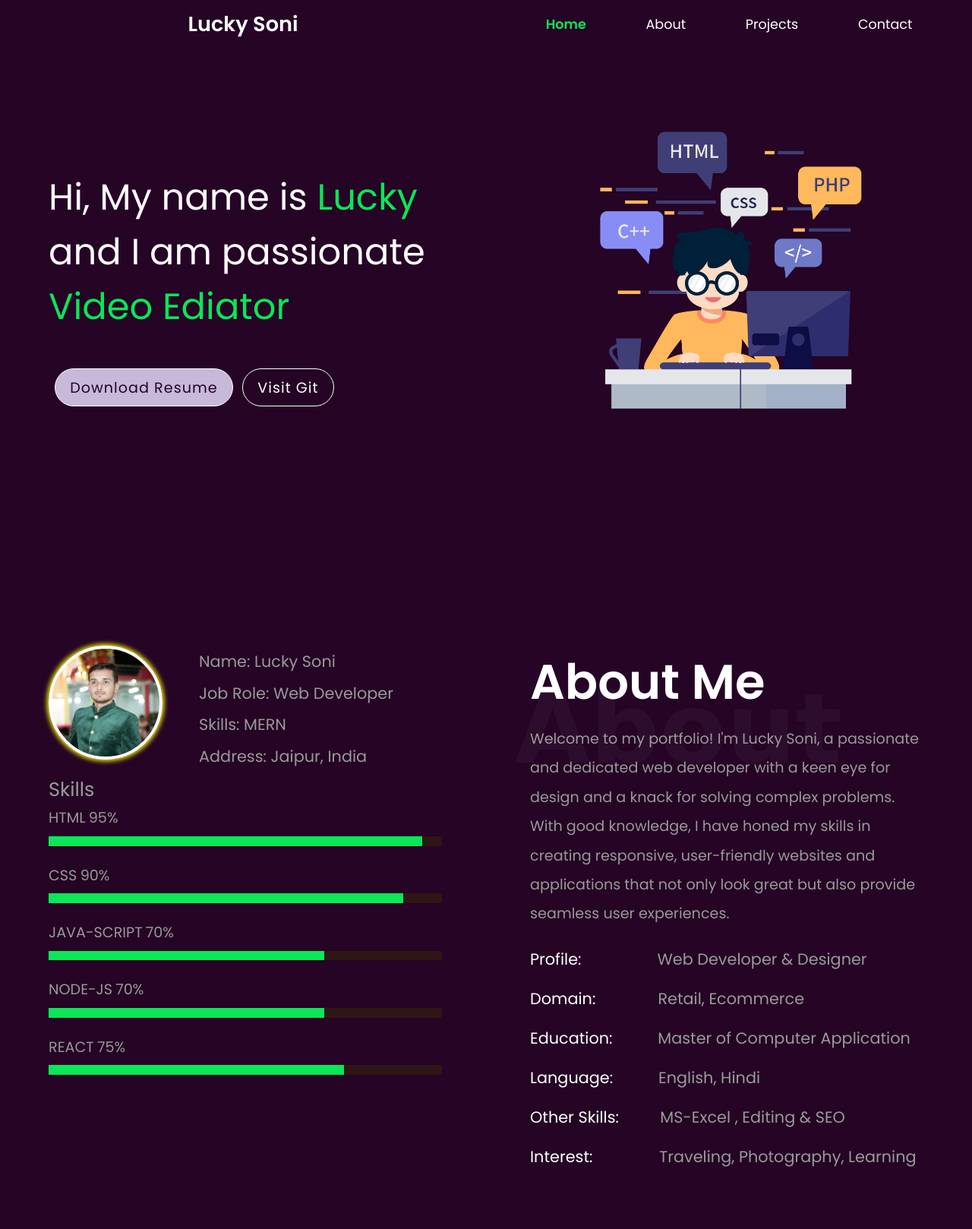
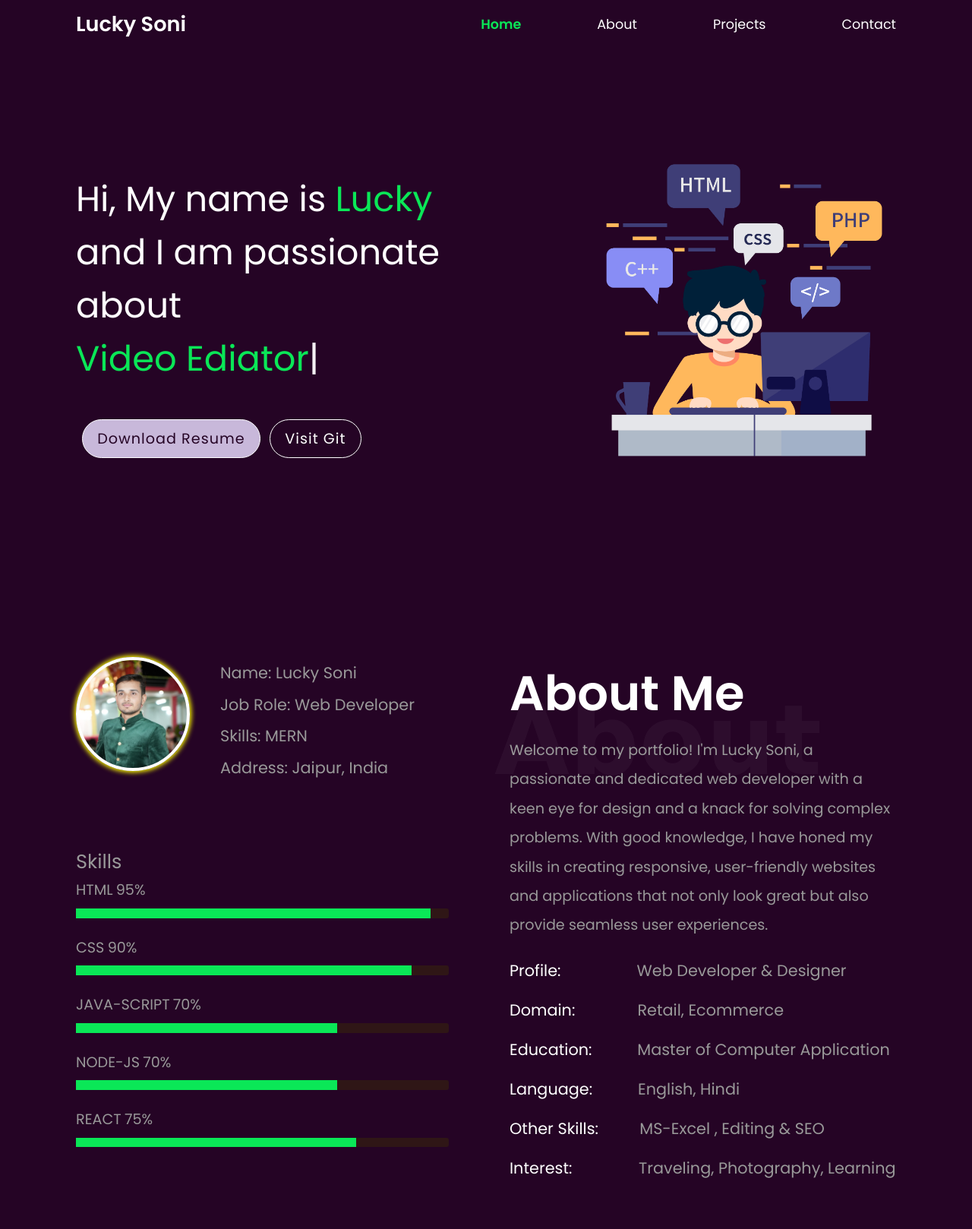
Before and after one commit to LuckySoni786/My-Portfolio, a plain HTML site: page index.html in a window 1280 px wide. Shown: the top 1618 px of the page at 76% size. Drawn offline with nearby package versions, Linux system fonts and the light colour scheme.

Commit message:
changed in ui

```diff
--- a/css/media-que.css
+++ b/css/media-que.css
@@ -1,4 +1,4 @@
-@media only screen and (max-width: 1497px) {
+/* @media only screen and (max-width: 1497px) {
     .cols{
         margin-bottom: 30px;
         position: relative;
@@ -129,7 +129,6 @@
        align-self: center;
     }
     .btn{
-        /* background: transparent; */
         color: white;
         font-size: .9rem;
     }
@@ -138,7 +137,6 @@
     }
 
     .toggle-menu{
-        /* border: 1px solid rgb(101, 101, 51); */
         background: linear-gradient(to bottom, #0e0226f3 0%, #686b73 100%);
         box-shadow: 0px 0px 6px 1px orange;
         height: 28vh;
@@ -270,4 +268,179 @@
     .opasity span{
         font-size: 2rem;
     }
+} */
+
+
+
+/* Extra small devices (phones, 600px and down) */
+/* @media only screen and (max-width: 600px) {...} */
+
+/* Small devices (portrait tablets and large phones, 600px and up) */
+@media only screen and (min-width: 600px) {
+    .common-padding{
+        padding: 0 50px;
+    }
+    .img-or-content{
+        grid-template-columns:repeat(1, 1fr);
+        gap: 0px;
+    }
+    .left{
+        grid-template-columns: repeat(2, 1fr);
+    }
+    .text span {
+        font-size: 2rem;
+    }
+    .opasity span{
+        font-size: 3rem;
+    }
+    .text-for-git{
+        font-size: 1rem;
+    }
+    .pic img{
+        width: 83%;
+    }
+    .about-sec{
+        grid-template-columns: repeat(1, 1fr);
+        padding: 50px 50px;
+    }
+    .btn {
+        padding: .5rem 1rem;
+        font-size: 1rem;
+        margin: 30px 0px 0px 8px;
+    }
+    .list-box {
+        display: none;
+    }
+    /* .hide{
+        display: flex;
+    } */
+    .menu-btn{
+        display: block;
+
+    }
+    #about-me-text::after{
+        font-size: 6rem;
+    }
+    .exp-text{
+        margin-top:-40px;
+    }
+
 }
+
+/* Medium devices (landscape tablets, 768px and up) */
+@media only screen and (min-width: 790px) {
+    .common-padding{
+        padding: 0 70px;
+    }
+    .img-or-content{
+        grid-template-columns:repeat(1, 1fr);
+        gap: 0px;
+    }
+    .left{
+        grid-template-columns: repeat(2, 1fr);
+    }
+    .text span {
+        font-size: 2rem;
+    }
+    .opasity span{
+        font-size: 3rem;
+    }
+    .text-for-git{
+        font-size: 1rem;
+    }
+    .pic img{
+        width: 83%;
+    }
+    .about-sec{
+        grid-template-columns: repeat(1, 1fr);
+        padding: 65px 70px;
+    }
+    .btn {
+        padding: .5rem 1rem;
+        font-size: 1rem;
+        margin: 30px 0px 0px 8px;
+    }
+    .list-box {
+        gap: 70px;
+        display: flex;
+    }
+    .menu-btn{
+        display: none;
+
+    }
+    #about-me-text::after{
+        font-size: 7rem;
+    }
+    .exp-text{
+        margin-top:-70px;
+    }
+}
+
+/* Large devices (laptops/desktops, 992px and up) */
+@media only screen and (min-width: 992px) {
+    .common-padding{
+        padding: 0 80px;
+    }
+    .img-or-content{
+        grid-template-columns:repeat(1, 1fr);
+        gap: 15px;
+    }
+    .left{
+        grid-template-columns: repeat(1, 1fr);
+    }
+    .text span {
+        font-size: 2.5rem;
+    }
+    .opasity span{
+        font-size: 3rem;
+    }
+    .text-for-git{
+        font-size: 1rem;
+    }
+    .pic img{
+        width: 75%;
+    }
+    .about-sec{
+        grid-template-columns: repeat(2, 1fr);
+        padding: 65px 80px;
+        gap: 50px;
+    }
+    .btn {
+        padding: .6rem 1.2rem;
+        font-size: 1.2rem;
+        margin: 45px 0px 0px 8px;
+    }
+    .list-box {
+        gap: 100px;
+    }
+    #about-me-text::after{
+        font-size: 8rem;
+    }
+    .exp-text{
+        margin-top:-80px;
+    }
+}
+
+/* Extra large devices (large laptops and desktops, 1200px and up) */
+@media only screen and (min-width: 1200px) {
+    .common-padding{
+        padding: 0 100px;
+    }
+    .img-or-content{
+        grid-template-columns:0fr 1fr;
+        gap: 40px;
+    }
+    .text span {
+        font-size: 2.9rem;
+    }
+    .opasity span{
+        font-size: 4rem;
+    }
+    .text-for-git{
+        font-size: 1.5rem;
+    }
+    .about-sec{
+        padding: 65px 100px;
+        gap: 80px;
+    }
+}
--- a/css/style.css
+++ b/css/style.css
@@ -16,15 +16,21 @@ html {
     font-family: 'Poppins', sans-serif;
 }
 body{
-    width: 100vw;
-    overflow-x: hidden;
+    /* width: 100vw; */
+    /* overflow-x: hidden; */
 }
-
+.common-padding{
+    padding: 0 100px;
+}
 nav {
     display: flex;
+    /* border: 1px solid white; */
+    justify-content: space-between;
     height: 8vh;
-    width: 100vw;
+    /* width: 100vw; */
     position:fixed;
+    right: 0%;
+    left: 0%;
     background-color: var(--main-bg-color);
     z-index: 1000;
 }
@@ -34,15 +40,16 @@ nav {
 
 .logo {
     height: 100%;
-    width: 50%;
+    /* width: 50%; */
     color: var(--text-color);
     display: flex;
     align-items: center;
-    justify-content: space-around;
+    /* justify-content: space-around; */
     font-size: 1.7rem;
+    /* border: 1px solid white; */
 }
 .menu-btn{
-    width: 50%;
+    /* width: 50%; */
     font-size: 1.5rem;
     padding-right: 20px;
     display: none;
@@ -54,9 +61,9 @@ nav {
 .list-box {
     display: flex;
     list-style: none;
-    justify-content: space-evenly;
+    justify-content: space-around;
+    gap: 100px;
     align-items: center;
-    width: 50%;
 }
 
 .list-item a {
@@ -85,35 +92,38 @@ nav {
     transform-origin: bottom left;
 }
 main{
-    width: 100vw;
-    position: relative;
+    /* width: 100vw; */
+    /* position: relative; */
 }
 .container {
+    /* border: 2px solid white; */
     /* background-color: var(--main-bg-color); */
     height: 100vh;
     color: var(--text-color);
     display: flex;
+    padding: 30px 0 0 0;
     align-items: center;
 
 }
 
 .content {
-    width: 100vw;
-    height: 60%;
-    display: flex;
+    /* border: 2px solid green; */
+    display: grid;
+    grid-template-columns: repeat(2,1fr);
+    align-items: center;
 }
 
 .text {
-    width: 50%;
-    height: 100%;
+    /* width: 50%; */
+    /* height: 100%; */
     /* border: 1px solid white; */
-    padding: 4rem;
+    /* padding: 4rem; */
 
 }
 
 .buttons {
     /* border: 1px solid ; */
-    height: 40%;
+    /* height: 40%; */
 
 }
 
@@ -156,12 +166,15 @@ main{
 }
 
 .pic {
-    width: 50%;
-    height: 50%;
+    /* width: 950px; */
+    /* height: 50%; */
     /* border: 1px solid white; */
     display: flex;
     align-items: start;
-    justify-content: center;
+    justify-content: end;
+}
+.pic img{
+    width: 75%;
 }
 
 .text span {
@@ -183,28 +196,28 @@ main{
 /* ---------------------------------------------- */
 .about-sec{
     min-height: 100vh;
-    width: 90%;
+    /* width: 90%; */
     /* border: 1px solid white; */
-    display: flex;
-    margin: auto;
+    display: grid;
+    grid-template-columns: repeat(2, 1fr);
+    gap: 80px;
+    padding: 65px 100px;
 }
 .left{
-    /* border: 1px solid white; */
-    margin-top: 50px;
-    width: 45%;
+   display: grid;
+   grid-template-columns: repeat(1, 1fr);
 }
-.middle{
-    /* border: 1px solid white; */
-    width: 10%;
-}
+
 .right{
     /* border: 1px solid white; */
-    margin-top: 50px;
-    width: 45%;
+    /* margin-top: 50px; */
+    /* width: 45%; */
 }
 .img-or-content{
     /* border: 1px solid white; */
-    display: flex;
+    display: grid;
+    grid-template-columns:0fr 1fr;
+    gap: 50px;
 }
 .img-circle{
     background: url('/dp.jpg');
@@ -215,7 +228,7 @@ main{
     border-radius: 50%;
     overflow: hidden;
     box-shadow: 0px 0px 6px 2px yellow;
-    margin-right: 3rem;
+    /* margin-right: 3rem; */
     cursor: pointer;
     transition: .7s;
 }
@@ -269,7 +282,7 @@ main{
 .exp-text{
     color:var(--light-color);
     font-size: 1.2rem;
-    margin-top:-80px;
+    /* margin-top:-80px; */
     line-height: 2;
 }
 
@@ -290,7 +303,7 @@ main{
 }
 .about-pro-text{
     text-align: center;
-    margin-top: 2em;
+    padding: 30px 0;
 }
 .about-pro-text span{
     font-size: 1.5rem;
@@ -321,11 +334,9 @@ main{
 }
 .project-sec{
     min-height: 100vh;
-    padding-top: 40px;
-    width: 90%;
+    /* padding-top: 40px; */
     /* border: 1px solid wheat; */
-    margin: auto;
-    margin-top: 5rem;
+    padding: 60px 0;
 
 }
 .project-text{
@@ -344,16 +355,18 @@ main{
     font-family:Verdana, Geneva, Tahoma, sans-serif;
 }
 .cards{
-    width: 100%;
+    /* width: 100%; */
     height: auto;
     display: flex;
+    gap: 40px;
     flex-wrap: wrap;
     justify-content: center;
     margin-top: -3%;
+
 }
 .card{
     border: 1px solid white;
-    margin: 30px;
+    /* margin: 30px; */
     overflow: hidden;
 }
 .card-img-top{
@@ -382,10 +395,10 @@ main{
 }
 
 .github-img-sec{
-    margin-top: 5rem;
+    padding: 60px 0;
 }
 .bg-img-nature{
-    position: relative;
+    /* position: relative; */
     width: 100%;
     height: 50vh;
     /* border: 1px solid white;  */
@@ -408,7 +421,7 @@ span.git-text{
 }
 .text-for-git{
     color: #fff;
-    font-size: 1.5rem;
+    font-size: 1rem;
 }
 .bg-img-nature::before{
     content: "";
@@ -442,10 +455,7 @@ span.git-text{
 }
 .contact-sec{
     /* border: 1px solid white; */
-    width: 90%;
-    /* height: 80vh; */
-    margin: auto;
-    margin-top: 4rem;
+    padding: 60px 0;
 }
 .contact-text{
     color: #fff;
@@ -470,8 +480,8 @@ span.git-text{
 .main-row{
     /* border: 1px solid white; */
     margin-top: 4em;
-    width: 100%;
-    height: 60vh;
+    /* width: 100%; */
+    height: 50vh;
     display: flex;
     position: relative;
     justify-content: space-around;
@@ -512,11 +522,11 @@ span.git-text{
     font-size: 2.5rem;
     color: rgb(18, 193, 18);
 }
-hr{
+/* hr{
     height: 4px;
     background-color: rgb(15, 201, 15);
     border: none;
-}
+} */
 
 a.active{
     color: rgb(10, 231, 87);
@@ -526,7 +536,7 @@ a.active{
 footer{
     height: 9vh;
     border-top: 1px solid white;
-    box-shadow: 0px 0px 10px 0px;
+    box-shadow: 0px 0px 20px rgba(255, 255, 255, 0.275);
     display: flex;
     justify-content: center;
     align-items: center;
--- a/index.html
+++ b/index.html
@@ -20,7 +20,7 @@
 
 <body>
     <header>
-        <nav data-aos="fade-up" data-aos-duration="500">
+        <nav class="common-padding" data-aos="fade-up" data-aos-duration="500">
             <h2 class="logo">Lucky Soni</h2>
             <ul class="list-box">
                 <li class="list-item"><a class="nav-link active" id="home" href="#home-sec">Home</a></li>
@@ -45,11 +45,11 @@
     <main>
 
         <section id="home-sec" class="container">
-            <div class="content">
+            <div class="content  common-padding">
                 <div class="text" data-aos="fade-right" data-aos-duration="1000">
                     <div>
                         <span>Hi, My name is </span> <span class="name">Lucky</span><br><span> and I am
-                            passionate</span><br>
+                            passionate about</span><br>
                         <span id="text-element"></span>
                     </div>
                     <div class="buttons">
@@ -59,7 +59,7 @@
                                 Git</a></button>
                     </div>
                 </div>
-                <div class="pic"  data-aos="fade-left" data-aos-duration="1000">
+                <div class="pic" data-aos="fade-left" data-aos-duration="1000">
                     <img class="content-pic" src="code4.png" alt="img">
                 </div>
             </div>
@@ -67,7 +67,7 @@
         <!-- ------------------------------------------------------------     -->
         <section class="about-sec" id="about-me">
             <div class="left">
-                <div class="img-or-content"  data-aos="zoom-in" data-aos-duration="1000">
+                <div class="img-or-content" data-aos="zoom-in" data-aos-duration="1000">
                     <div class="img-circle">
                         <!-- <img class="dp-img" src="dp.jpg" alt="dp-pic"> -->
                     </div>
@@ -78,7 +78,7 @@
                         <p><span class="title-s">Address: </span> <span>Jaipur, India</span></p>
                     </div>
                 </div>
-                <div class="skills"  data-aos="zoom-in" data-aos-duration="1000">
+                <div class="skills" data-aos="zoom-in" data-aos-duration="1000">
                     <p class="main-title-sk">Skills</p>
 
                     <span class="title-sk">HTML</span> <span class="title-sk">95%</span>
@@ -103,10 +103,7 @@
                     </div>
                 </div>
             </div>
-            <div class="middle">
-
-            </div>
-            <div class="right"  data-aos="zoom-in" data-aos-duration="1000">
+            <div class="right" data-aos="zoom-in" data-aos-duration="1000">
                 <h1 class="about-text" id="about-me-text">About Me</h1>
                 <p class="exp-text">Welcome to my portfolio! I'm Lucky Soni, a passionate and dedicated web developer
                     with a keen eye for design and a knack for solving
@@ -130,31 +127,38 @@
             </div>
 
         </section>
-        <div class="about-pro-text"  data-aos="fade-up" data-aos-duration="1000">
+        <div class="about-pro-text common-padding" data-aos="fade-up" data-aos-duration="1000">
             <span class="pro-no" data-val="5">5 </span><span class="pro-detail">+ Small Projects Completed</span>
             <br><button class="linkedin-btn"><a href="https://www.linkedin.com/in/lucky-soni-534738258/"
                     target="_blank">Linkedin</a></button>
         </div>
         <section class="project-sec" id="project-sec">
-            <h1 class="project-text" id="projects-text"  data-aos="fade-left" data-aos-duration="1000">Projects</h1>
+            <div class="project-content common-padding">
+                <h1 class="project-text" id="projects-text" data-aos="fade-left" data-aos-duration="1000">Projects</h1>
                 <div class="cards">
-                <div class="card" style="width: 18rem;" data-aos="fade-up" data-aos-duration="300" data-aos-anchor-placement="top-bottom">
+                    <div class="card" style="width: 18rem;" data-aos="fade-up" data-aos-duration="300"
+                        data-aos-anchor-placement="top-bottom">
                         <img src="pr1.png" class="card-img-top" alt="...">
                         <div class="card-body">
-                        <h2 class="pr-title"><a href="https://any-granth.netlify.app/" target="_blank">Any Granth</a>
+                            <h2 class="pr-title"><a href="https://any-granth.netlify.app/" target="_blank">Any
+                                    Granth</a>
                             </h2>
-                        <p class="card-text">Welcome to Any Granth, your ultimate destination for exploring and understanding the wisdom of religious books.</p>
+                            <p class="card-text">Welcome to Any Granth, your ultimate destination for exploring and
+                                understanding the wisdom of religious books.</p>
                         </div>
                     </div>
-                <div class="card" style="width: 18rem;" data-aos="fade-up" data-aos-duration="1000" data-aos-anchor-placement="top-bottom">
+                    <div class="card" style="width: 18rem;" data-aos="fade-up" data-aos-duration="1000"
+                        data-aos-anchor-placement="top-bottom">
                         <img src="pr2.png" class="card-img-top" alt="...">
                         <div class="card-body">
                             <h2 class="pr-title"><a href="https://techno-bazar-lucky.netlify.app/"
                                     target="_blank">Techno-Bazar</a></h2>
-                        <p class="card-text">At Techno Bazar, we offer a diverse selection of electronics, including moters, batteries, LED lights, audio equipment, and much more.</p>
+                            <p class="card-text">At Techno Bazar, we offer a diverse selection of electronics, including
+                                moters, batteries, LED lights, audio equipment, and much more.</p>
                         </div>
                     </div>
-                <div class="card" style="width: 18rem;" data-aos="fade-up" data-aos-duration="1600" data-aos-anchor-placement="top-bottom">
+                    <div class="card" style="width: 18rem;" data-aos="fade-up" data-aos-duration="1600"
+                        data-aos-anchor-placement="top-bottom">
                         <img src="pr3.png" class="card-img-top" alt="...">
                         <div class="card-body">
                             <h2 class="pr-title"><a href="https://glow-lamp.netlify.app/" target="_blank">L for Lamp</a>
@@ -162,7 +166,8 @@
                             <p class="card-text">Simply push the button to turn the lamp on and off.</p>
                         </div>
                     </div>
-                <div class="card" style="width: 18rem;" data-aos="fade-up" data-aos-duration="2300" data-aos-anchor-placement="top-bottom">
+                    <div class="card" style="width: 18rem;" data-aos="fade-up" data-aos-duration="2300"
+                        data-aos-anchor-placement="top-bottom">
                         <img src="pr4.png" class="card-img-top" alt="...">
                         <div class="card-body">
                             <h2 class="pr-title"><a href="https://bulb-turn-on-off.netlify.app/" target="_blank">Bulb
@@ -170,21 +175,26 @@
                             <p class="card-text">Simply push the button to turn the bulb on and off.</p>
                         </div>
                     </div>
-                <div class="card" style="width: 18rem;" data-aos="fade-up" data-aos-duration="2800" data-aos-anchor-placement="top-bottom">
+                    <div class="card" style="width: 18rem;" data-aos="fade-up" data-aos-duration="2800"
+                        data-aos-anchor-placement="top-bottom">
                         <img src="pr5.png" class="card-img-top" alt="...">
                         <div class="card-body">
                             <h2 class="pr-title"><a href="https://simple-citizen-calculator.netlify.app/"
                                     target="_blank">Citizen Calculator</a></h2>
-                        <p class="card-text">Intuitive button layout and responsive keys make it easy to perform a variety of calculations.</p>
+                            <p class="card-text">Intuitive button layout and responsive keys make it easy to perform a
+                                variety of calculations.</p>
+                        </div>
                     </div>
                 </div>
             </div>
         </section>
         <section class="github-img-sec">
 
-            <div class="bg-img-nature" data-aos="flip-up" data-aos-duration="1000" data-aos-anchor-placement="top-bottom">
+            <div class="bg-img-nature" data-aos="zoom-in" data-aos-duration="1000"
+                data-aos-anchor-placement="top-bottom">
 
-                <div class="opasity" data-aos="fade-down" data-aos-duration="1000" data-aos-anchor-placement="top-bottom">
+                <div class="opasity" data-aos="fade-down" data-aos-duration="1000"
+                    data-aos-anchor-placement="top-bottom">
                     <span>More Projects on <span class="git-text">Github</span></span><br>
                     <p class="text-for-git">I love to design Web Pages & solve Technical Problems </p>
                     <button class="git-btn"><a href="https://github.com/dashboard" target="_blank">Github</a></button>
@@ -194,43 +204,53 @@
 
         </section>
         <section class="contact-sec" id="contact-sec">
-            <h1 class="contact-text" id="contacts-text" data-aos="fade-up" data-aos-duration="1000" data-aos-anchor-placement="top-bottom">Contact</h1>
-            <p data-aos="fade-up" data-aos-duration="1000" data-aos-anchor-placement="top-bottom">Below are the details to reach out to me!</p>
+            <div class="contact-content  common-padding">
+                <h1 class="contact-text" id="contacts-text" data-aos="fade-up" data-aos-duration="1000"
+                    data-aos-anchor-placement="top-bottom">Contact</h1>
+                <p data-aos="fade-up" data-aos-duration="1000" data-aos-anchor-placement="top-bottom">Below are the
+                    details
+                    to reach out to me!</p>
                 <div class="main-row">
-                <div class="cols"data-aos="fade-up" data-aos-duration="500" data-aos-anchor-placement="top-bottom">
+                    <div class="cols" data-aos="fade-up" data-aos-duration="500" data-aos-anchor-placement="top-bottom">
                         <div class="icon">
                             <i class="fa-sharp fa-solid fa-location-dot"></i>
                         </div>
                         <h3>ADDRESS</h3>
                         <p>shiv colony</p>
                     </div>
-                <div class="cols"data-aos="fade-up" data-aos-duration="1000" data-aos-anchor-placement="top-bottom">
+                    <div class="cols" data-aos="fade-up" data-aos-duration="1000"
+                        data-aos-anchor-placement="top-bottom">
                         <div class="icon">
                             <i class="fa-solid fa-phone-volume"></i>
                         </div>
                         <h3>CONTACT NUMBER</h3>
                         <p>9782114333</p>
                     </div>
-                <div class="cols"data-aos="fade-up" data-aos-duration="1500" data-aos-anchor-placement="top-bottom">
+                    <div class="cols" data-aos="fade-up" data-aos-duration="1500"
+                        data-aos-anchor-placement="top-bottom">
                         <div class="icon">
                             <i class="fa-sharp fa-solid fa-envelope"></i>
                         </div>
                         <h3>EMAIL</h3>
-                    <p><a href="https://mail.google.com/mail/u/0/#inbox" target="_blank">luckysoni9782@gmail.com</a></p>
+                        <p><a href="https://mail.google.com/mail/u/0/#inbox" target="_blank">luckysoni9782@gmail.com</a>
+                        </p>
                     </div>
-                <div class="cols"data-aos="fade-up" data-aos-duration="2000" data-aos-anchor-placement="top-bottom">
+                    <div class="cols" data-aos="fade-up" data-aos-duration="2000"
+                        data-aos-anchor-placement="top-bottom">
                         <div class="icon">
                             <i class="fa-solid fa-earth-americas"></i>
                         </div>
                         <h3>DOWNLOAD RESUME</h3>
-                    <p><a href="http://127.0.0.1:5500/LUCKY%20SONI%20RESUME%20PDF.pdf" target="_blank">Download link</a>
+                        <p><a href="http://127.0.0.1:5500/LUCKY%20SONI%20RESUME%20PDF.pdf" target="_blank">Download
+                                link</a>
                         </p>
+                    </div>
                 </div>
             </div>
         </section>
 
     </main>
-    <footer data-aos="fade-left" data-aos-duration="1000" data-aos-offset="50">
+    <footer data-aos="fade-down" data-aos-duration="1000" data-aos-offset="40">
         <span>&copy; 2024 copyright: LUCKY SONI</span>
     </footer>
     <script src="https://unpkg.com/typed.js@2.1.0/dist/typed.umd.js"></script>
@@ -238,7 +258,7 @@
     <script>
         var typed = new Typed('#text-element', {
             strings: ['Web Developer', '&amp; Web Designer', 'Video Ediator'],
-            typeSpeed: 60,
+            typeSpeed: 80,
         });
     </script>
     <script>
```
Lines whose indentation alone changed are shown as unchanged.
